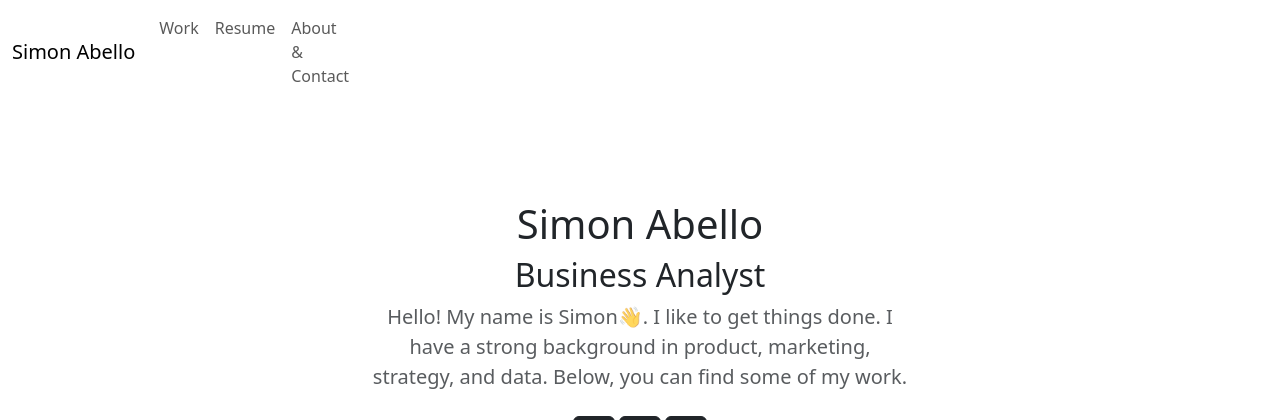
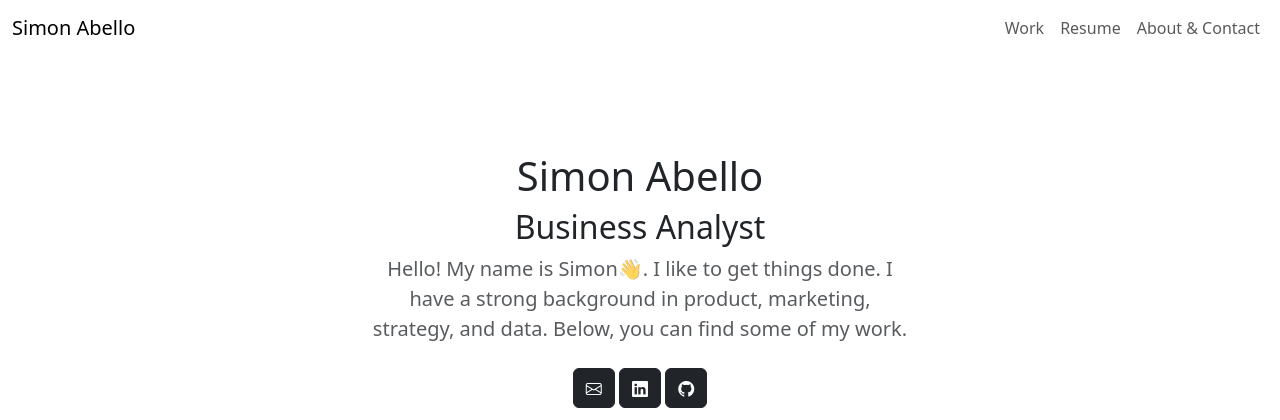
Before and after one commit to abellosimon/portfolio-website, a Flask app: page / in a window 1280 px wide. Shown: the top 420 px of the page. Run offline with Flask 3, Linux system fonts and the light colour scheme.

Commit message:
final try to fix

```diff
--- a/templates/nav.html
+++ b/templates/nav.html
@@ -6,7 +6,9 @@
 <nav class="navbar navbar-expand-sm bg-*" aria-label="Navigation Bar">
   <div class="container-fluid">
     <a class="navbar-brand" href="#">Simon Abello</a>
-    <button class="navbar-toggler" type="button" data-bs-toggle="collapse" data-bs-target="#navbarsExample03" aria-controls="navbarsExample03" aria-expanded="false" aria-label="Toggle navigation">
+    <button class="navbar-toggler" type="button" data-bs-toggle="collapse"
+      data-bs-target="#navbarsExample03" aria-controls="navbarsExample03"
+      aria-expanded="false" aria-label="Toggle navigation">
       <span class="navbar-toggler-icon"></span>
     </button>
 
@@ -23,8 +25,5 @@
         </li>
       </ul>
     </div>
-  <div class="container mt-5">
-    {% block content %}{% endblock %}
-</div>
   </div>
 </nav>
```
Also changed, not shown: templates/about/about.html (renamed from templates/about.html), templates/resume/resume.html (renamed from templates/resume.html). Lines whose indentation alone changed are shown as unchanged.
